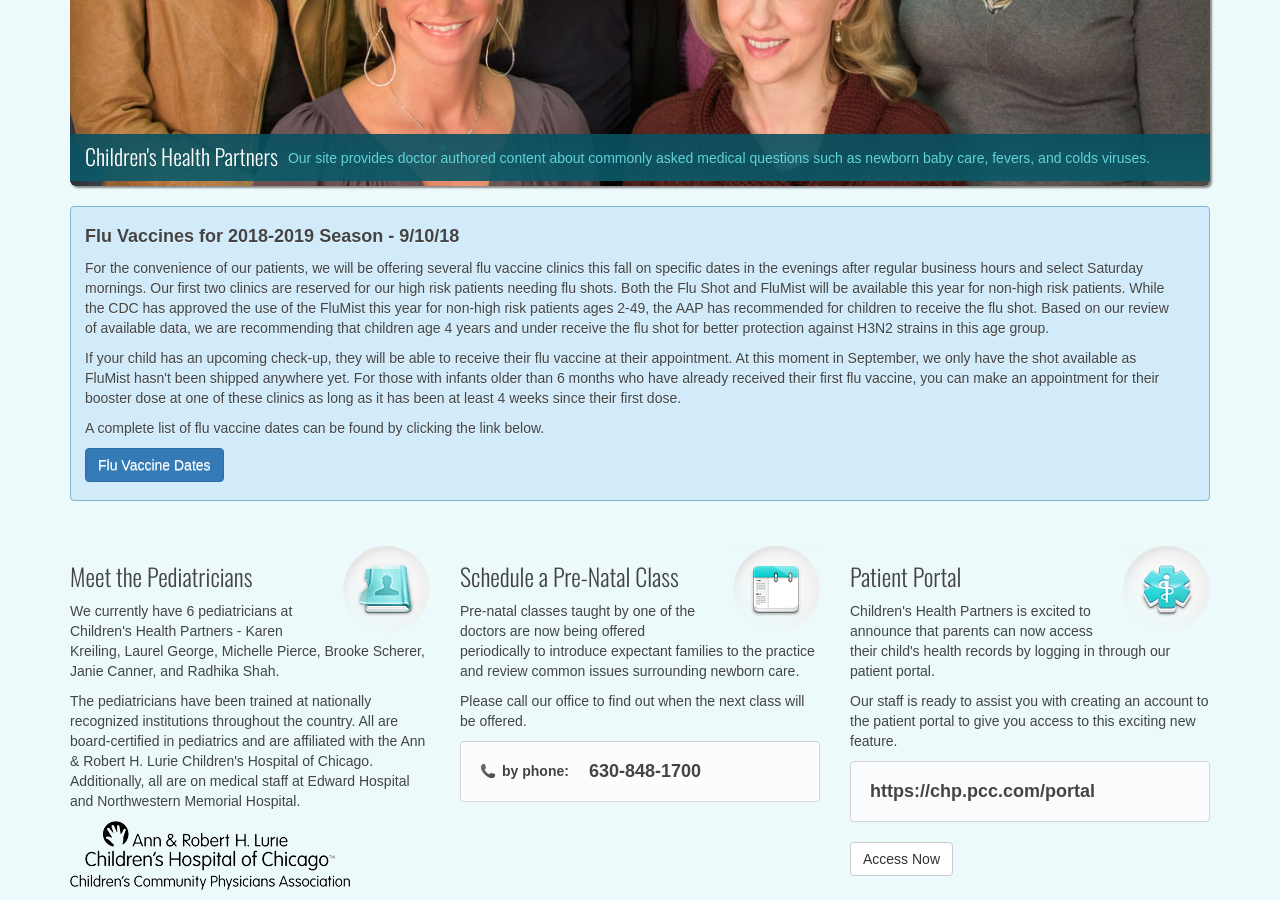
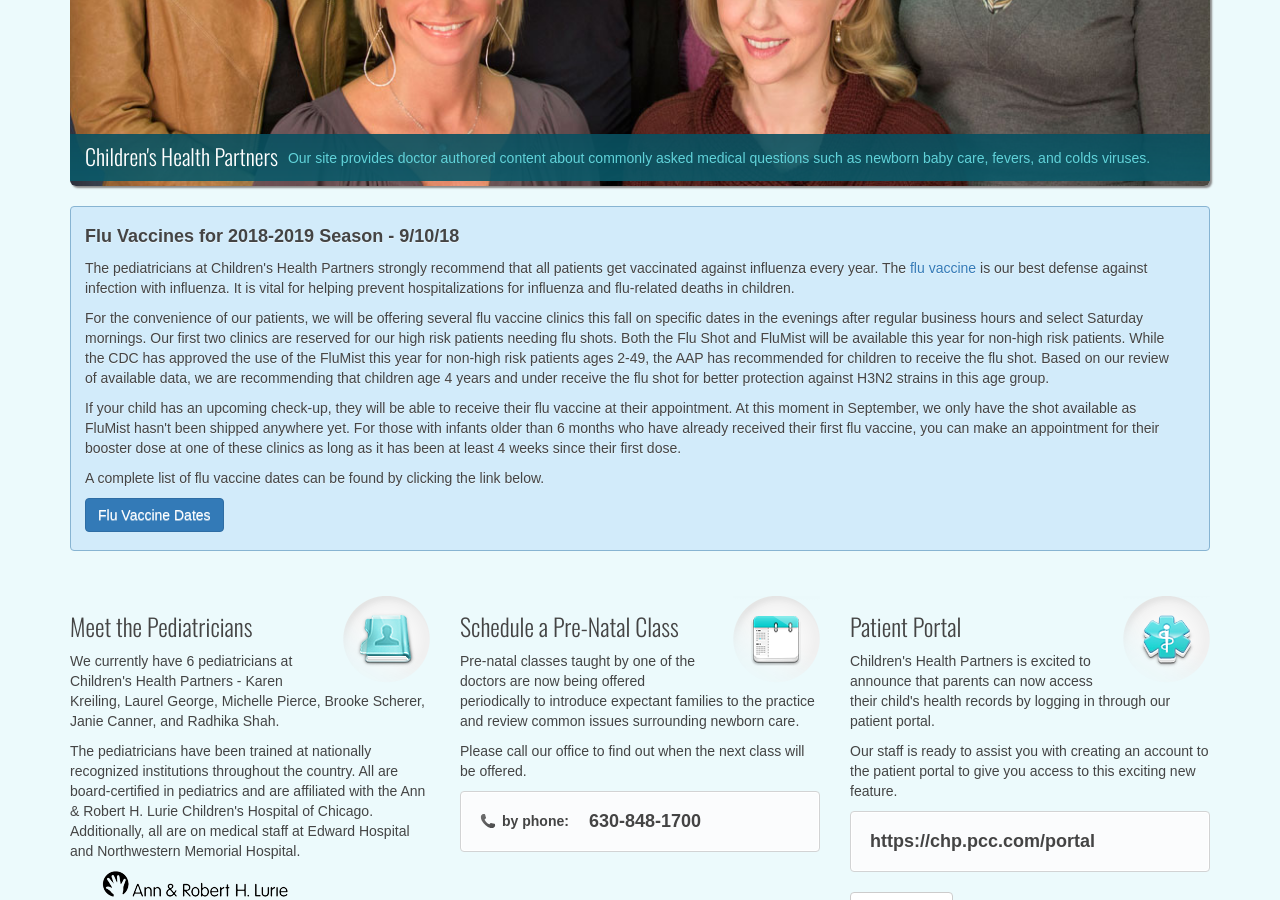
Before and after one commit to chpweb/web, a Jekyll site: the page built from index.html, in a window 1280 px wide and 900 px high, scrolled down 566 px. Built offline with Jekyll 4.4.1, drawn with Linux system fonts in a browser that asks for light colours; some web fonts are replaced; comment, search, counter and statistics services are not loaded.

Commit message:
Update index.html

```diff
--- a/index.html
+++ b/index.html
@@ -51,6 +51,7 @@
 
 	<div class="home-info">
 		<h4>Flu Vaccines for 2018-2019 Season - 9/10/18</h4>
+		<p>The pediatricians at Children's Health Partners strongly recommend that all patients get vaccinated against influenza every year.  The <a href="/health_info/influenza-vaccination.html">flu vaccine</a> is our best defense against infection with influenza.  It is vital for helping prevent hospitalizations for influenza and flu-related deaths in children.</p>
 		<p>For the convenience of our patients, we will be offering several flu vaccine clinics this fall on specific dates in the evenings after regular business hours and select Saturday mornings.  Our first two clinics are reserved for our high risk patients needing flu shots.  Both the Flu Shot and FluMist will be available this year for non-high risk patients.  While the CDC has approved the use of the FluMist this year for non-high risk patients ages 2-49, the AAP has recommended for children to receive the flu shot.  Based on our review of available data, we are recommending that children age 4 years and under receive the flu shot for better protection against H3N2 strains in this age group.</p>
 		<p>If your child has an upcoming check-up, they will be able to receive their flu vaccine at their appointment.  At this moment in September, we only have the shot available as FluMist hasn't been shipped anywhere yet.  For those with infants older than 6 months who have already received their first flu vaccine, you can make an appointment for their booster dose at one of these clinics as long as it has been at least 4 weeks since their first dose.</p>
 		<p>A complete list of flu vaccine dates can be found by clicking the link below.</p>
```
